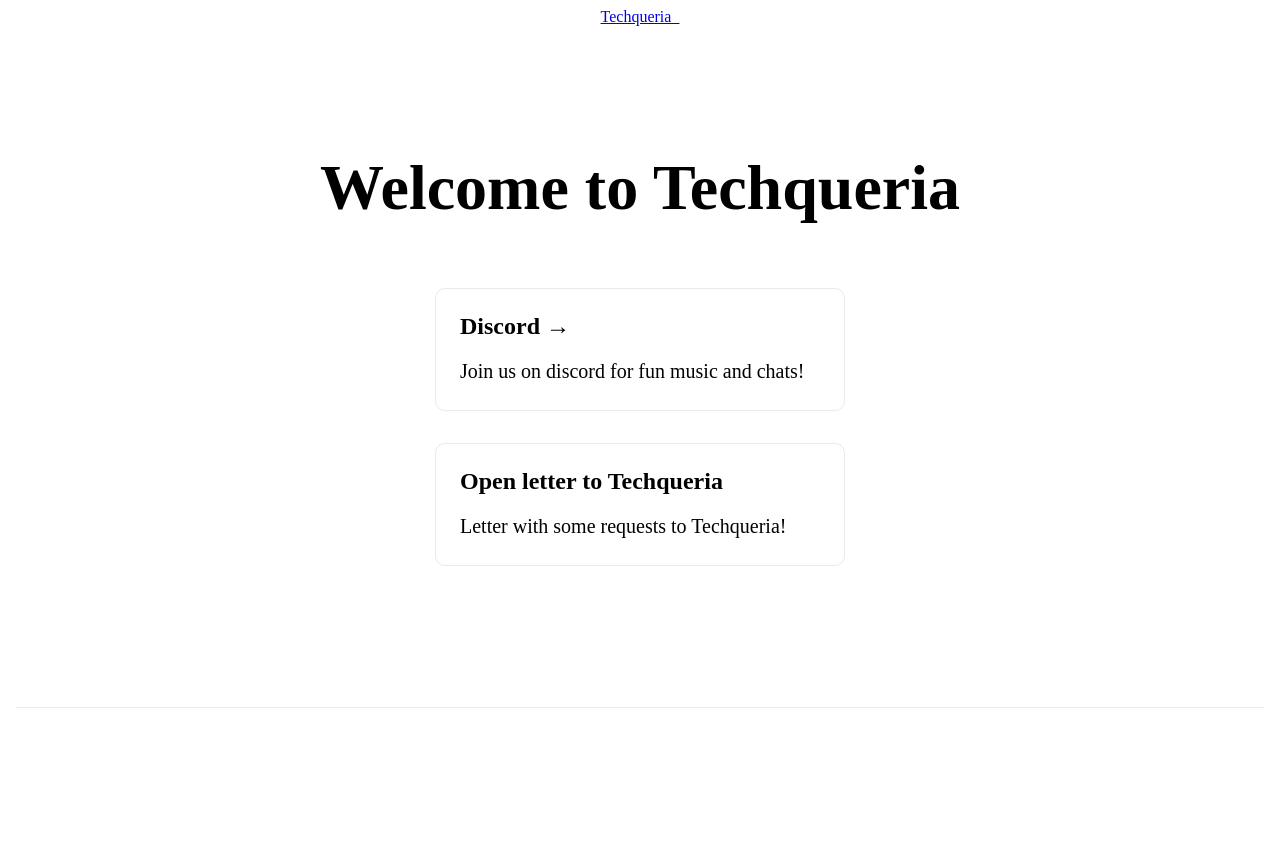
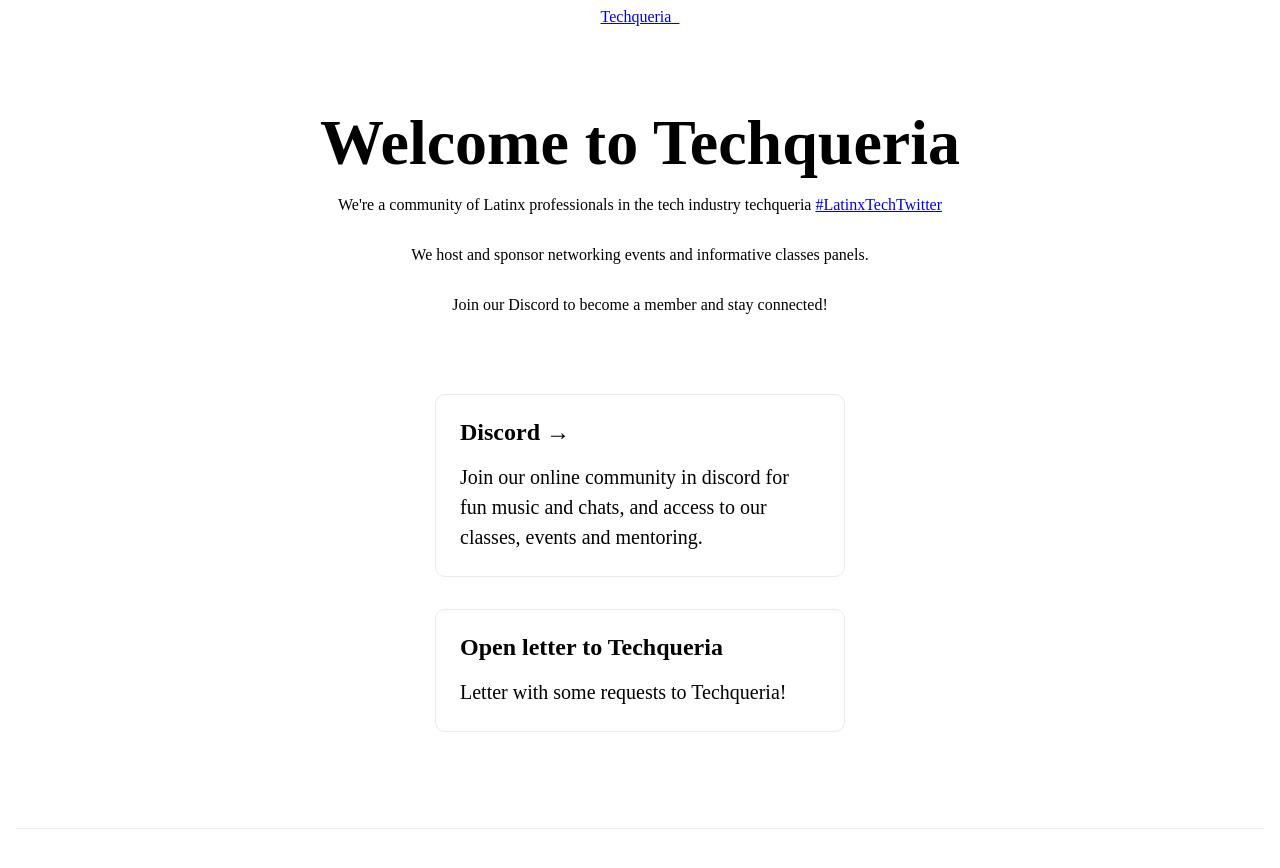
Before and after one commit to dvidsilva/techqueria-cm, a Next.js app: page / in a window 1280 px wide. Shown: the top 868 px of the page. Before the commit the page ends 816 px from the top, so only its background shows below. Built offline with nearby package versions, Linux system fonts and the light colour scheme.

Commit message:
small copy changes

```diff
--- a/pages/index.js
+++ b/pages/index.js
@@ -37,13 +37,20 @@
         <h1 className={styles.title}>
           Welcome to Techqueria
         </h1>
+        <p>We're a community of Latinx professionals in the tech industry techqueria&nbsp;
+          <a href="https://twitter.com/search?q=%23LatinxTechTwitter&src=hashtag_click" target="_blank">#LatinxTechTwitter </a>
+        </p>
+        <p>
+          We host and sponsor networking events and informative classes panels.
+          </p>
+        <p>Join our Discord to become a member and stay connected!</p>
 
 
 
         <div className={styles.grid}>
           <a href="https://discord.gg/qq8fYU2z3g" target="_blank" className={styles.card}>
             <h3>Discord &rarr;</h3>
-            <p>Join us on discord for fun music and chats!</p>
+            <p>Join our online community in discord for fun music and chats, and access to our classes, events and mentoring.</p>
           </a>
 
           <a href="https://www.techqueriacommunitynetwork.com/" target="_blank" className={styles.card}>
```
